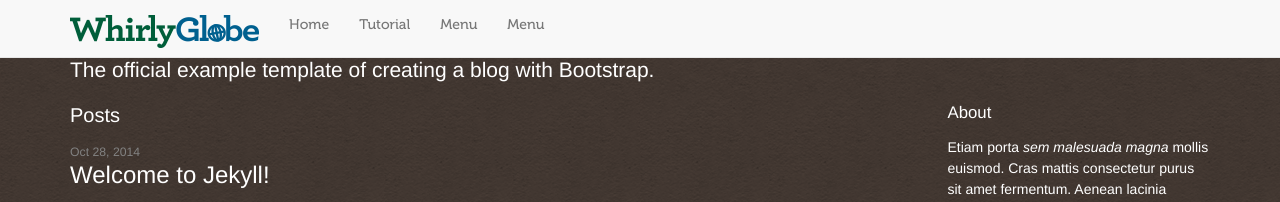
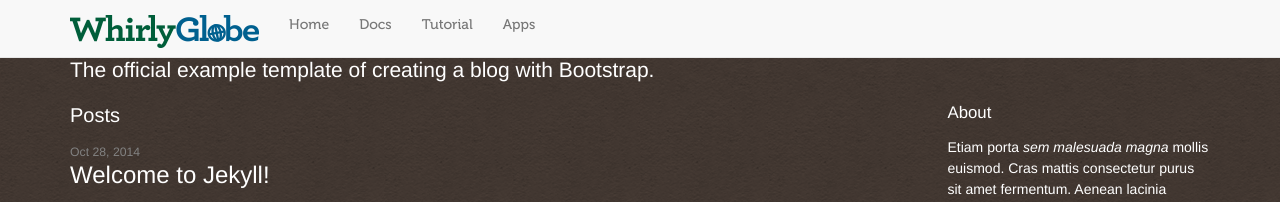
Before and after one commit to muruganandham/WhirlyGlobe-Maply-Site, a Jekyll site: the page built from index.html, in a window 1280 px wide. Shown: the top 202 px of the page. Built offline with Jekyll 4.4.1, drawn with Linux system fonts in a browser that asks for light colours; nearby versions of some CDN libraries; some web fonts are replaced.

Commit message:
Rearranging home bar a bit.

```diff
--- a/_includes/header.html
+++ b/_includes/header.html
@@ -14,9 +14,9 @@
       <div class="collapse navbar-collapse">
         <ul class="nav navbar-nav">
           <li><a href="{{ site.baseurl }}/">Home</a></li>
+          <li><a href="{{ site.baseurl }}/documentation/index.html">Docs</a></li>
           <li><a href="{{ site.baseurl }}/tutorial/getting_started.html">Tutorial</a></li>
-          <li><a href="#">Menu</a></li>
-          <li><a href="#">Menu</a></li>
+          <li><a href="#">Apps</a></li>
         </ul>
       </div>
     </div>
```
